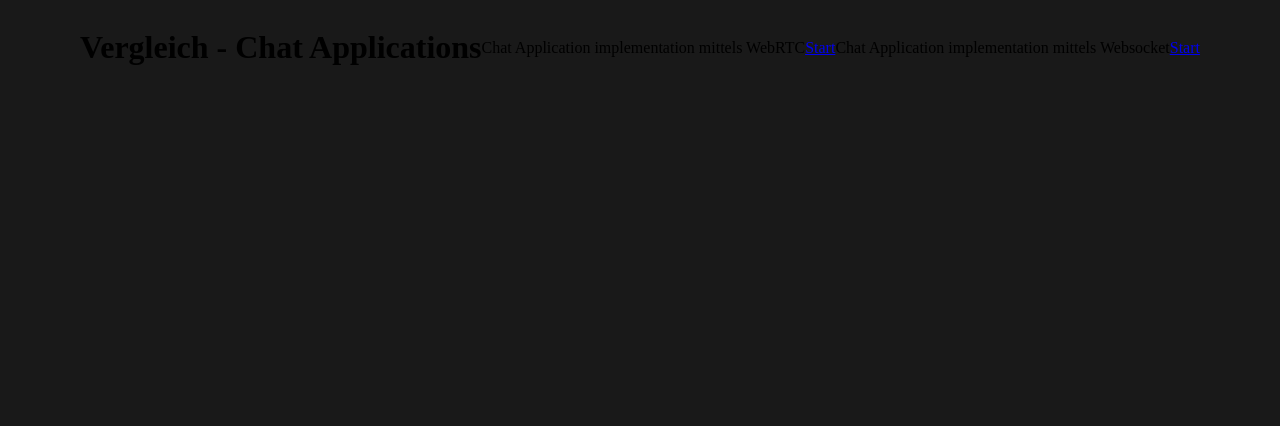
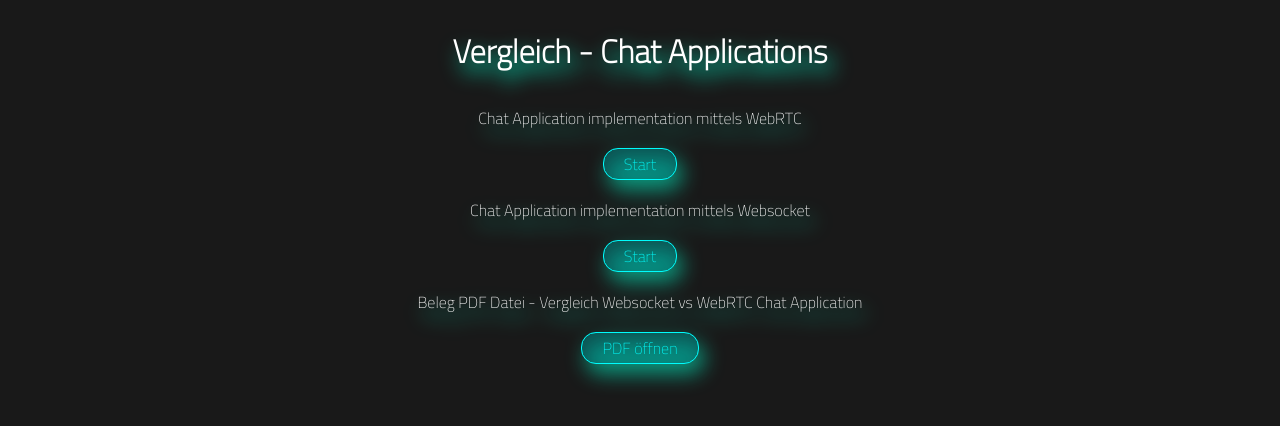
Before and after one commit to DreamTexX/p2p-vs-ws, a website: page public/index.html in a window 1280 px wide. Drawn offline with Linux system fonts and the light colour scheme.

Commit message:
updated styles

```diff
--- a/public/index.html
+++ b/public/index.html
@@ -3,15 +3,20 @@
 <head>
     <meta charset="UTF-8">
     <title>Startseite</title>
-    <link rel="stylesheet" href="/styles/index.css">
+    <link rel="stylesheet" href="./styles/index.css">
 </head>
 <body>
     <div class="application-choose">
         <h1>Vergleich - Chat Applications</h1>
         <p>Chat Application implementation mittels WebRTC</p>
-        <a href="./p2p.html">Start</a>
+
+        <a href="p2p.html">Start</a>
         <p>Chat Application implementation mittels Websocket</p>
-        <a href="./ws.html">Start</a>
+
+        <a href="ws.html">Start</a>
+
+        <p>Beleg PDF Datei - Vergleich Websocket vs WebRTC Chat Application</p>
+        <a href="index.html">PDF öffnen</a>
     </div>
 
 </body>
--- a/public/styles/index.css
+++ b/public/styles/index.css
@@ -1,8 +1,33 @@
+@import url('https://fonts.googleapis.com/css2?family=Cairo:wght@200&display=swap');
+
 .application-choose {
-    display:flex;
+    text-align:center;
     justify-content:center;
     align-items:center;
+    color:white;
+    font-family: 'Cairo', sans-serif;
+    filter: drop-shadow(5px 10px 10px #00ffcf);
 }
 body {
     background-color:rgba(0,0,0,0.9);
 }
+
+a:link {
+    color:rgb(0, 252, 252);
+    text-decoration: none;
+    background-color: rgba(0, 134, 134, 0.5);
+    border-style:solid;
+    border-width:1px;
+    border-radius:15px;
+    padding-right:20px;
+    padding-left:20px;
+    border-color: rgb(0, 252, 252)
+
+}
+
+a:hover {
+    padding-left:22px;
+    padding-right: 22px;
+    padding-bottom: 2px;
+    padding-top: 2px;
+}
```
Also changed, not shown: public/p2p.html (+1 -1 lines), public/ws.html (+1 -1 lines).
